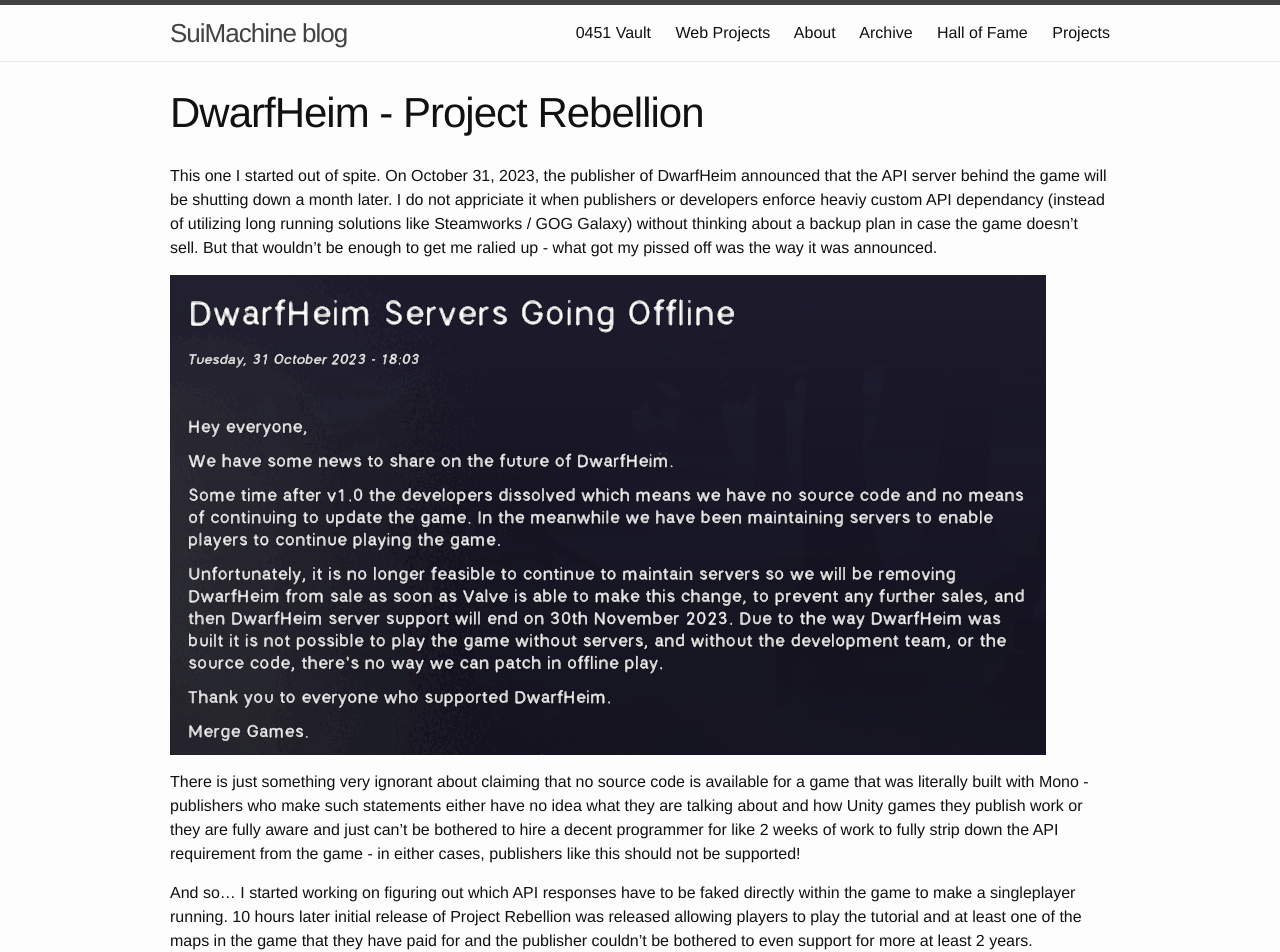
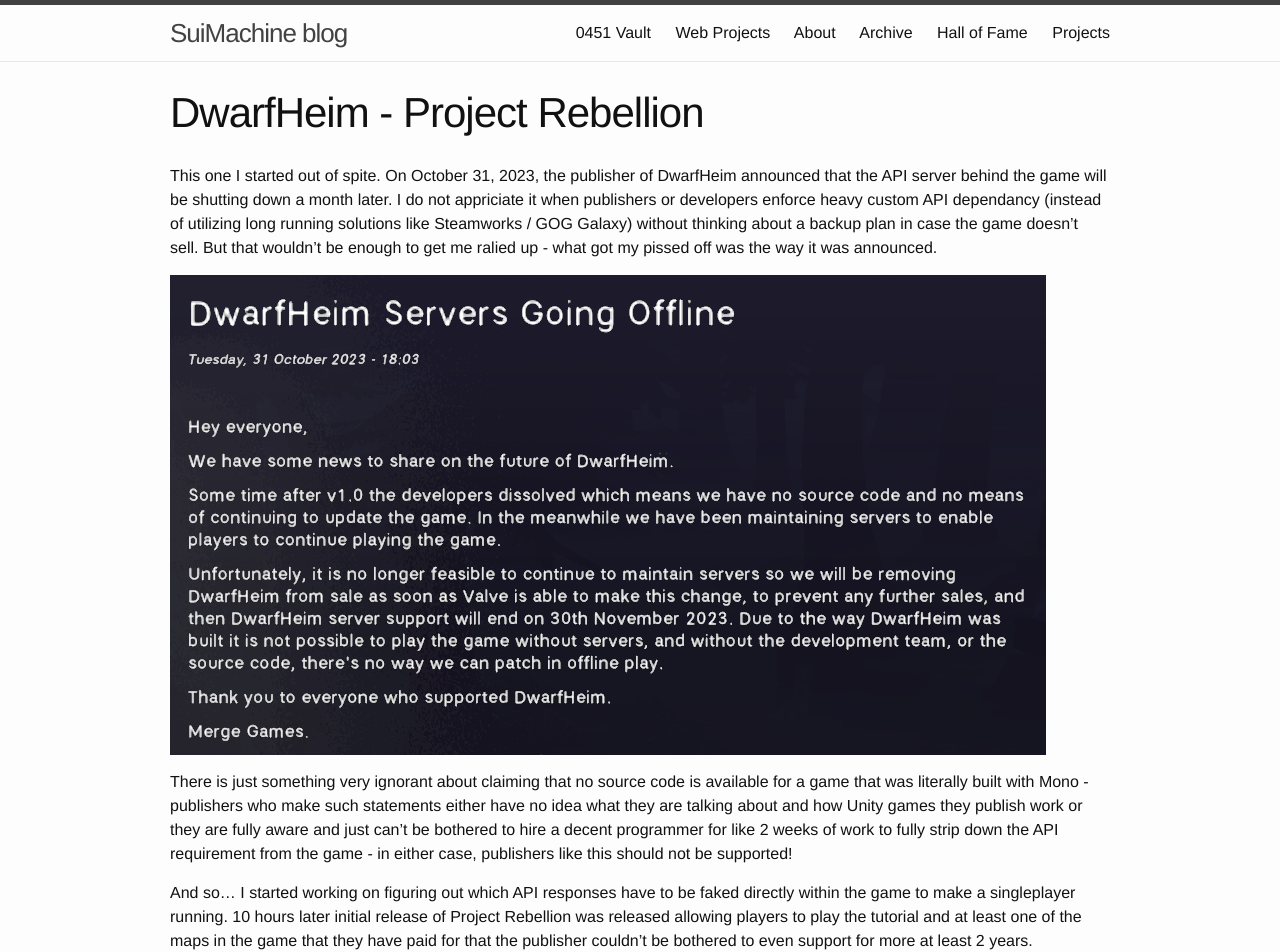
Before and after one commit to SuiMachine/SuiMachine.github.io, a Jekyll site: the page built from projects/dwarheim-project_rebellion.md, in a window 1280 px wide. Shown: the top 952 px of the page. Built offline with Jekyll 4.4.1, drawn with Linux system fonts in a browser that asks for light colours.

Commit message:
Some wording stuff

```diff
--- a/projects/dwarheim-project_rebellion.md
+++ b/projects/dwarheim-project_rebellion.md
@@ -6,15 +6,15 @@
 ---
 
 This one I started out of spite. On October 31, 2023, the publisher of DwarfHeim announced that the API server behind the game will be shutting down a month later.
-I do not appriciate it when publishers or developers enforce heaviy custom API dependancy (instead of utilizing long running solutions like Steamworks / GOG Galaxy) without thinking about a backup plan in case the game doesn't sell.
+I do not appriciate it when publishers or developers enforce heavy custom API dependancy (instead of utilizing long running solutions like Steamworks / GOG Galaxy) without thinking about a backup plan in case the game doesn't sell.
 But that wouldn't be enough to get me ralied up - what got my pissed off was the way it was announced.
 
 ![images/dwarfheim_project_rebellion_news.png](../images/dwarfheim_project_rebellion_news.png)
 
-There is just something very ignorant about claiming that no source code is available for a game that was literally built with Mono - publishers who make such statements either have no idea what they are talking about and how Unity games they publish work or they are fully aware and just can't be bothered to hire a decent programmer for like 2 weeks of work to fully strip down the API requirement from the game - in either cases, publishers like this should not be supported!
+There is just something very ignorant about claiming that no source code is available for a game that was literally built with Mono - publishers who make such statements either have no idea what they are talking about and how Unity games they publish work or they are fully aware and just can't be bothered to hire a decent programmer for like 2 weeks of work to fully strip down the API requirement from the game - in either case, publishers like this should not be supported!
 
 
-And so... I started working on figuring out which API responses have to be faked directly within the game to make a singleplayer running. 10 hours later initial release of Project Rebellion was released allowing players to play the tutorial and at least one of the maps in the game that they have paid for and the publisher couldn't be bothered to even support for more at least 2 years.
+And so... I started working on figuring out which API responses have to be faked directly within the game to make a singleplayer running. 10 hours later initial release of Project Rebellion was released allowing players to play the tutorial and at least one of the maps in the game that they have paid for that the publisher couldn't be bothered to even support for more at least 2 years.
 
 <center><iframe width="940" height="528" src="https://www.youtube.com/embed/6vGEfCLwU0M" frameborder="0" allowfullscreen></iframe></center>
 
```
